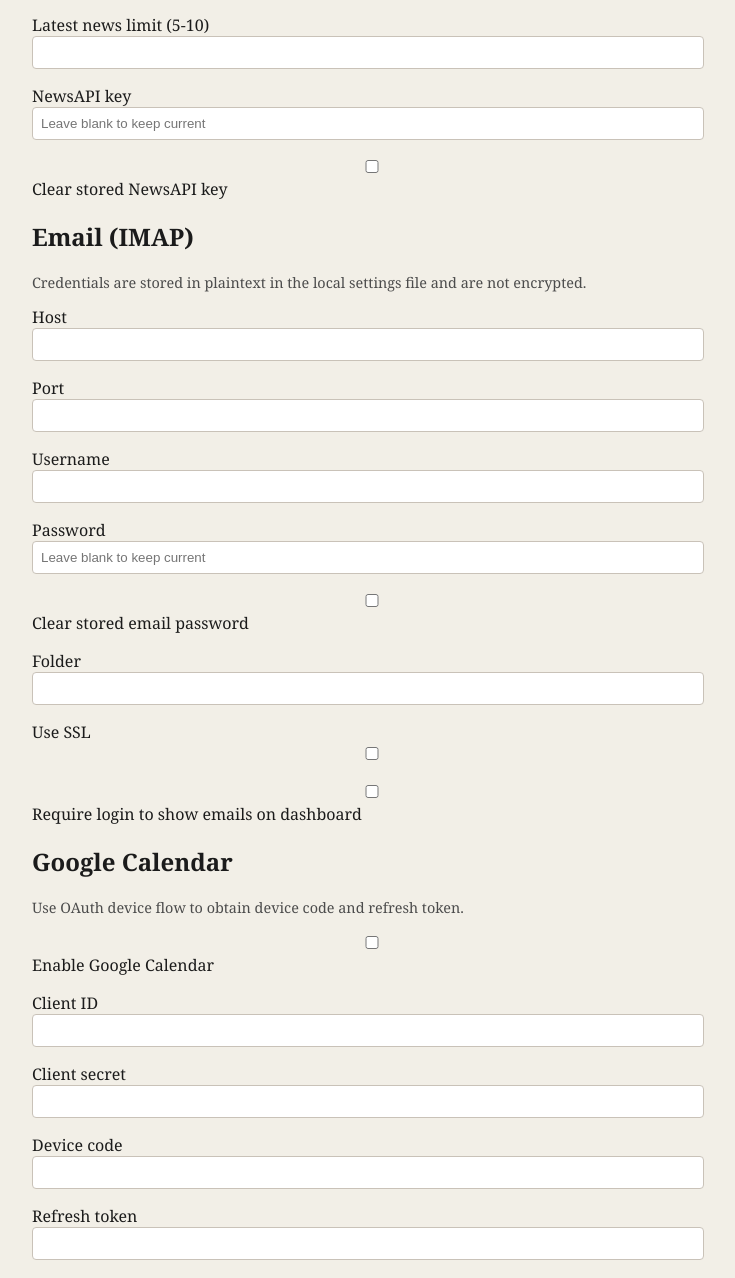
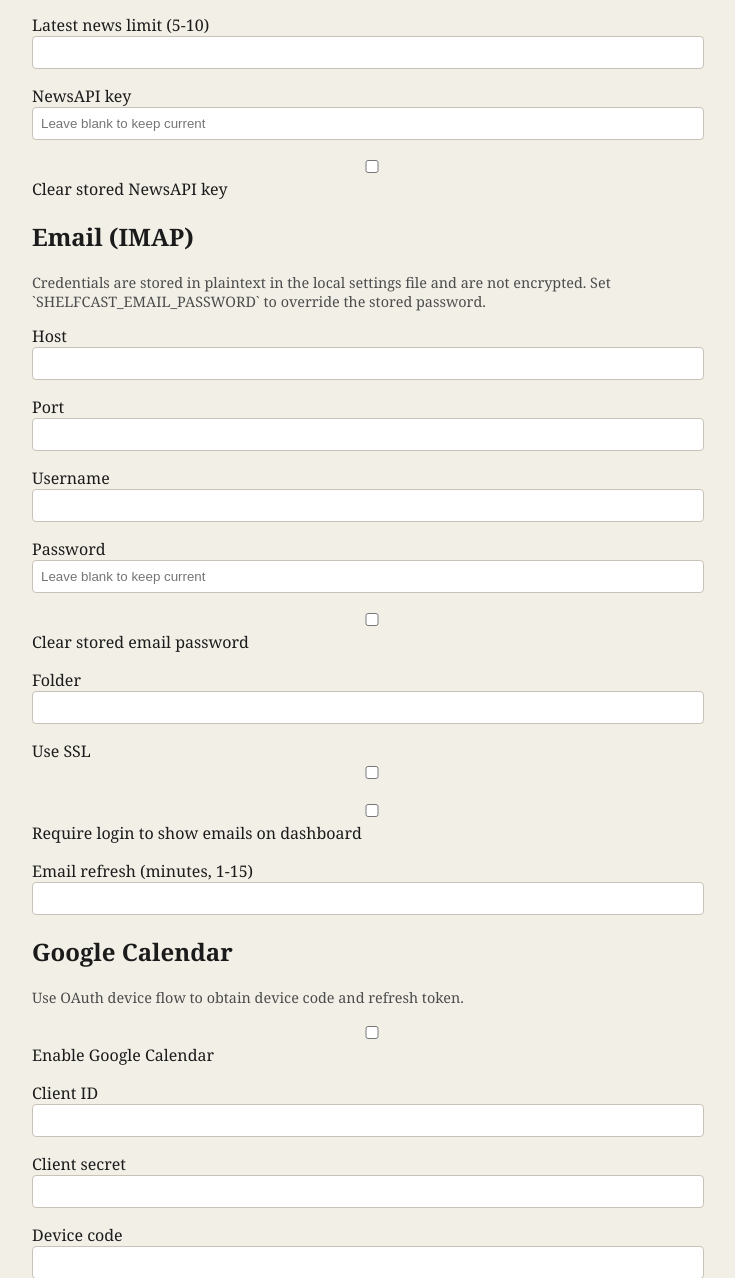
Before and after one commit to nikolareljin/ShelfCast, a Flask app: template web-app/templates/settings.html in a window 1280 px wide. Shown: the part 1271-2549 px from the top of the page, without its empty margins (272-1007 px from the left). Run offline with Flask 3, Linux system fonts and the light colour scheme; the template is opened without the code that fills it, so the values that code supplies are empty.

Commit message:
fix: address PR 4 review feedback

```diff
--- a/config/settings.example.json
+++ b/config/settings.example.json
@@ -29,7 +29,9 @@
     "user": "",
     "password": "",
     "folder": "INBOX",
-    "ssl": true
+    "ssl": true,
+    "require_login_for_display": true,
+    "refresh_minutes": 1
   },
   "calendar": {
     "google": {
--- a/web-app/app.py
+++ b/web-app/app.py
@@ -10,6 +10,7 @@
 from email.policy import default as email_default_policy
 from urllib.parse import urlparse
 from defusedxml import ElementTree as DefusedET
+from defusedxml.common import DefusedXmlException
 from email.utils import parsedate_to_datetime
 from pathlib import Path
 
@@ -33,6 +34,7 @@
         "system_changes_path": os.environ.get(
             "SHELFCAST_SYSTEM_CHANGES_PATH", "../config/system_changes.json"
         ),
+        "email_password": os.environ.get("SHELFCAST_EMAIL_PASSWORD", ""),
         "port": int(os.environ.get("SHELFCAST_PORT", "8080")),
     }
 
@@ -92,6 +94,7 @@
         "folder": "INBOX",
         "ssl": True,
         "require_login_for_display": True,
+        "refresh_minutes": 1,
     },
     "calendar": {
         "google": {
@@ -208,6 +211,7 @@
 WEATHER_CACHE = ThreadSafeCache({"payload": {}, "last_fetch": 0.0})
 LOCATION_CACHE = ThreadSafeCache({"payload": {}, "last_fetch": 0.0})
 _WEATHER_THREAD_STARTED = False
+_WEATHER_STOP_EVENT = threading.Event()
 _WEATHER_THREAD_LOCK = threading.Lock()
 _WEATHER_REFRESH_LOCK = threading.Lock()
 _LOCATION_LOCK = threading.Lock()
@@ -219,12 +223,13 @@
     return max(minimum, min(maximum, value))
 
 
-def _normalize_news_item(title, source, link, published):
+def _normalize_news_item(title, source, link, published, source_type):
     return {
         "title": title.strip() if title else "Untitled",
         "source": source.strip() if source else "Unknown",
         "link": link or "",
         "published": published or "",
+        "source_type": source_type,
     }
 
 
@@ -268,6 +273,8 @@
         return None
     if getattr(resp, "is_redirect", False) or getattr(resp, "is_permanent_redirect", False):
         return None
+    if resp.url != url:
+        return None
     if not _is_safe_url(resp.url):
         return None
     return resp
@@ -287,7 +294,11 @@
         title = entry.get("title", "")
         link = entry.get("link", "")
         published = entry.get("published", "") or entry.get("updated", "")
-        items.append(_normalize_news_item(title, source_title or urlparse(url).netloc, link, published))
+        items.append(
+            _normalize_news_item(
+                title, source_title or urlparse(url).netloc, link, published, "rss"
+            )
+        )
     return items
 
 
@@ -301,7 +312,7 @@
     sources = []
     try:
         root = DefusedET.fromstring(content)
-    except DefusedET.ParseError:
+    except (DefusedET.ParseError, DefusedXmlException):
         return sources
     for outline in root.iter("outline"):
         xml_url = outline.attrib.get("xmlUrl") or outline.attrib.get("url")
@@ -337,7 +348,7 @@
     with _LOCATION_LOCK:
         cached = LOCATION_CACHE.snapshot()
         now = time.time()
-        if cached.get("payload") and now - cached.get("last_fetch", 0.0) < 30 * 60:
+        if cached.get("payload") and now - cached.get("last_fetch", 0.0) < 6 * 60 * 60:
             return cached.get("payload")
         try:
             resp = requests.get("https://ipapi.co/json/", timeout=5)
@@ -456,13 +467,18 @@
         return cached.get("payload", {})
 
 
-def _weather_background_loop():
-    while True:
+def _weather_background_loop(stop_event=None):
+    if stop_event is None:
+        stop_event = _WEATHER_STOP_EVENT
+    while not stop_event.is_set():
         try:
             _refresh_weather()
-        except Exception:
-            app.logger.exception("Weather refresh failed")
-        time.sleep(900)
+        except Exception as exc:
+            try:
+                app.logger.exception("Weather refresh failed")
+            except Exception:
+                print(f"Weather refresh failed: {exc}", flush=True)
+        stop_event.wait(900)
 
 
 def _start_weather_background():
@@ -471,12 +487,17 @@
         if _WEATHER_THREAD_STARTED:
             return
         if os.environ.get("WERKZEUG_RUN_MAIN") == "true" or not app.debug:
-            thread = threading.Thread(target=_weather_background_loop, daemon=True)
+            _WEATHER_STOP_EVENT.clear()
+            thread = threading.Thread(
+                target=_weather_background_loop, args=(_WEATHER_STOP_EVENT,), daemon=True
+            )
             thread.start()
             _WEATHER_THREAD_STARTED = True
 
 
-_start_weather_background()
+@app.before_first_request
+def _init_weather_background():
+    _start_weather_background()
 
 
 def _fetch_newsapi_items(api_key, limit):
@@ -501,7 +522,7 @@
         source = (article.get("source") or {}).get("name", "NewsAPI")
         link = article.get("url", "")
         published = article.get("publishedAt", "")
-        items.append(_normalize_news_item(title, source, link, published))
+        items.append(_normalize_news_item(title, source, link, published, "newsapi"))
     return items
 
 
@@ -565,7 +586,22 @@
 
         items = _dedupe_news(items)
         items.sort(key=lambda item: _published_timestamp(item.get("published")), reverse=True)
-        items = items[:latest_limit]
+        if latest_limit > 1:
+            has_newsapi = any(item.get("source_type") == "newsapi" for item in items)
+            if has_newsapi:
+                newsapi_items = [item for item in items if item.get("source_type") == "newsapi"]
+                rss_items = [item for item in items if item.get("source_type") != "newsapi"]
+                items = rss_items[: max(latest_limit - 1, 0)]
+                items.extend(newsapi_items[:1])
+                items.sort(
+                    key=lambda item: _published_timestamp(item.get("published")),
+                    reverse=True,
+                )
+                items = items[:latest_limit]
+            else:
+                items = items[:latest_limit]
+        else:
+            items = items[:latest_limit]
         NEWS_CACHE.set("items", items)
         NEWS_CACHE.set("last_fetch", now)
         return items
@@ -575,7 +611,7 @@
     email_settings = settings.get("email", {})
     host = email_settings.get("host")
     user = email_settings.get("user")
-    password = email_settings.get("password")
+    password = env.get("email_password") or email_settings.get("password")
     if not host or not user or not password:
         return []
     port = int(email_settings.get("port", 993) or 993)
@@ -620,13 +656,19 @@
 
 
 def _refresh_emails(settings):
+    email_settings = settings.get("email", {})
+    try:
+        refresh_minutes = int(email_settings.get("refresh_minutes", 1) or 1)
+    except (TypeError, ValueError):
+        refresh_minutes = 1
+    refresh_minutes = _clamp(refresh_minutes, 1, 15)
     now = time.time()
     cached = EMAIL_CACHE.snapshot()
-    if cached.get("items") and now - cached.get("last_fetch", 0.0) < 60:
+    if cached.get("items") and now - cached.get("last_fetch", 0.0) < refresh_minutes * 60:
         return cached.get("items")
     with _EMAIL_REFRESH_LOCK:
         cached = EMAIL_CACHE.snapshot()
-        if cached.get("items") and now - cached.get("last_fetch", 0.0) < 60:
+        if cached.get("items") and now - cached.get("last_fetch", 0.0) < refresh_minutes * 60:
             return cached.get("items")
         items = _fetch_emails(settings)
         EMAIL_CACHE.set("items", items)
@@ -657,6 +699,7 @@
         display=display,
         ip_address=get_ip_address(),
         news_refresh_minutes=settings.get("news", {}).get("refresh_minutes", 5),
+        email_refresh_minutes=settings.get("email", {}).get("refresh_minutes", 1),
     )
 
 
@@ -776,6 +819,12 @@
         email["require_login_for_display"] = bool(
             request.form.get("email_require_login_for_display")
         )
+        email_refresh_raw = (request.form.get("email_refresh_minutes", "1") or "1").strip()
+        try:
+            email_refresh = int(email_refresh_raw)
+        except (TypeError, ValueError):
+            email_refresh = 1
+        email["refresh_minutes"] = _clamp(email_refresh, 1, 15)
 
         calendar = current.setdefault("calendar", {})
         google = calendar.setdefault("google", {})
--- a/web-app/static/style.css
+++ b/web-app/static/style.css
@@ -71,6 +71,12 @@
 
 .weather-card {
   grid-column: span 2;
+}
+
+@media (max-width: 520px) {
+  .weather-card {
+    grid-column: span 1;
+  }
 }
 
 .weather-current {
--- a/web-app/templates/settings.html
+++ b/web-app/templates/settings.html
@@ -82,14 +82,17 @@
 
         <section>
           <h2>Email (IMAP)</h2>
-          <p class="note">Credentials are stored in plaintext in the local settings file and are not encrypted.</p>
+          <p class="note">
+            Credentials are stored in plaintext in the local settings file and are not encrypted.
+            Set `SHELFCAST_EMAIL_PASSWORD` to override the stored password.
+          </p>
           <label>
             Host
             <input type="text" name="email_host" value="{{ settings.email.host }}" />
           </label>
           <label>
             Port
-            <input type="number" name="email_port" value="{{ settings.email.port }}" />
+            <input type="number" name="email_port" min="1" max="65535" value="{{ settings.email.port }}" />
           </label>
           <label>
             Username
@@ -114,6 +117,10 @@
           <label>
             <input type="checkbox" name="email_require_login_for_display" {% if settings.email.require_login_for_display %}checked{% endif %} />
             Require login to show emails on dashboard
+          </label>
+          <label>
+            Email refresh (minutes, 1-15)
+            <input type="number" name="email_refresh_minutes" min="1" max="15" value="{{ settings.email.refresh_minutes }}" />
           </label>
         </section>
 
```
Also changed, not shown: web-app/templates/index.html (+21 -4 lines).
